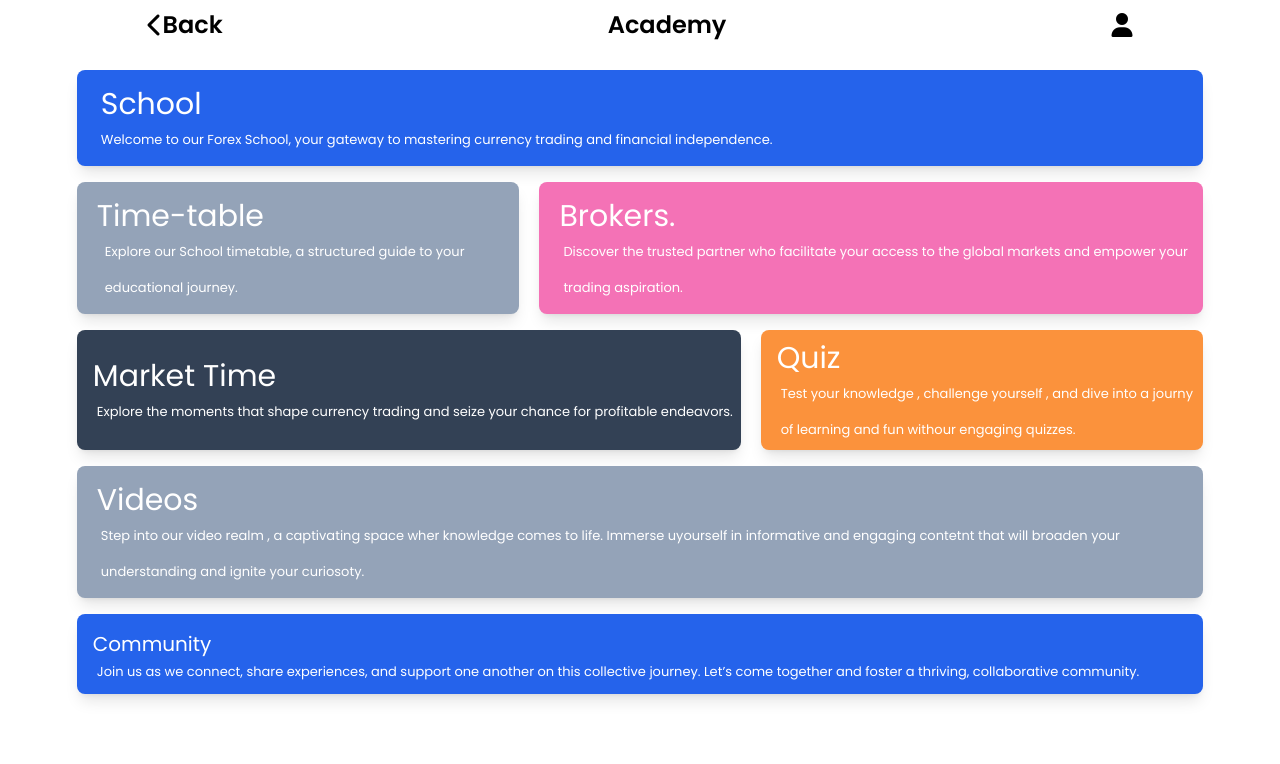
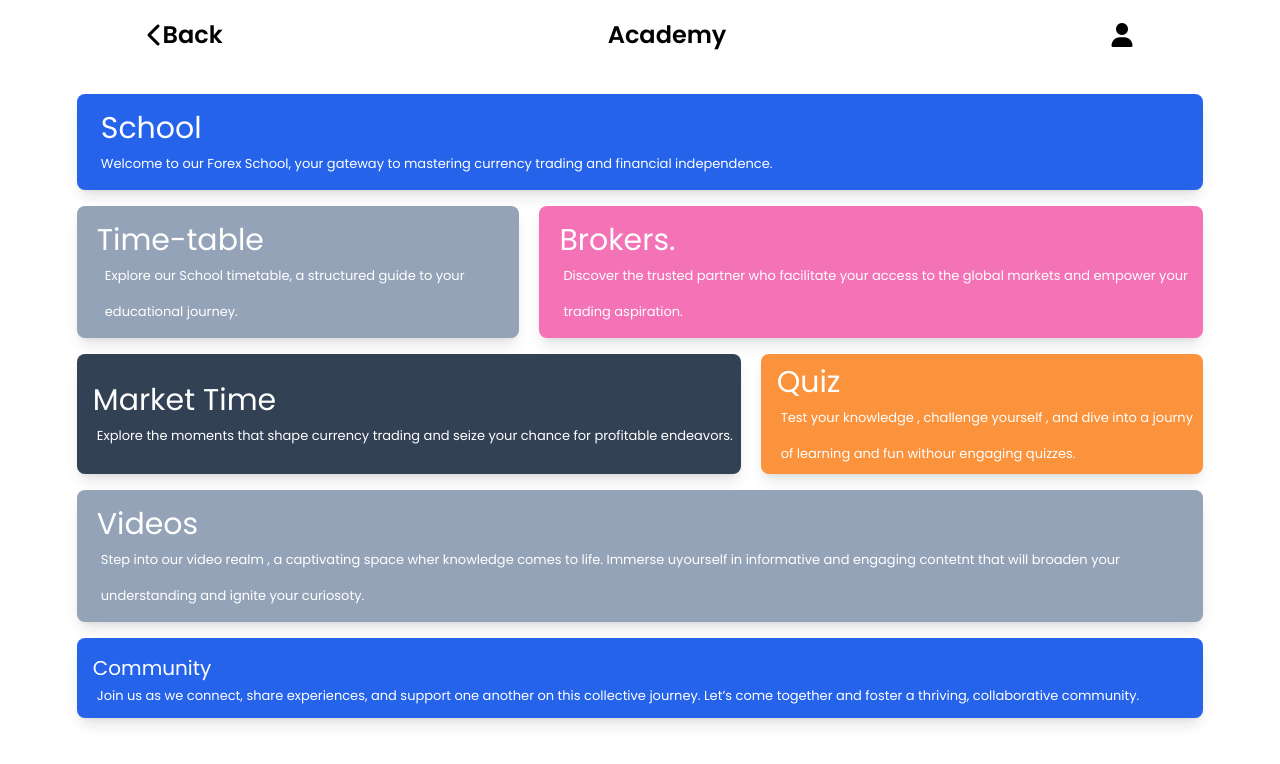
Before and after one commit to mzacom/NEW-GTA, a React (Vite) app in the folder client/: page /school in a window 1280 px wide. Shown: the top 764 px of the page. Built offline with nearby package versions, Linux system fonts and the light colour scheme.

Commit message:
changes academy

```diff
--- a/client/src/pages/school/InitSchool.jsx
+++ b/client/src/pages/school/InitSchool.jsx
@@ -5,7 +5,7 @@ import { Link } from "react-router-dom";
 const InitSchool = () => {
   return (
     <>
-      <div className=" w-full h-[50px] fixed top-0 text-2xl gap-6 md:gap-[90px] flex items-center justify-around  text-center   font-semibold  mb-4 dark:text-white blury   ">
+      <div className=" w-full md:h-[70px] h-[50px] fixed top-0 text-2xl gap-6 md:gap-[90px] flex items-center justify-around  text-center   font-semibold  mb-4 dark:text-white blury   ">
         {" "}
         <Link className=" flex items-center " to={"/"}>
           <i class="fa-solid  fa-chevron-left"></i> Back{" "}
@@ -20,7 +20,7 @@ const InitSchool = () => {
         id="home"
       >
         {/* school */}
-        <section className=" px-2 w-[88%] flex  py-2 md:flex md:flex-col  mx-auto rounded-lg  bg-blue-600  shadow-lg">
+        <section className=" md:mt-6 px-2 w-[88%] flex  py-2 md:flex md:flex-col  mx-auto rounded-lg  bg-blue-600  shadow-lg">
           <h1 className=" text-white md:flex md:flex-col  pt-2 md:text-3xl pl-4 text-xl ">
             School
             <p className=" text-[small]  ">
```
